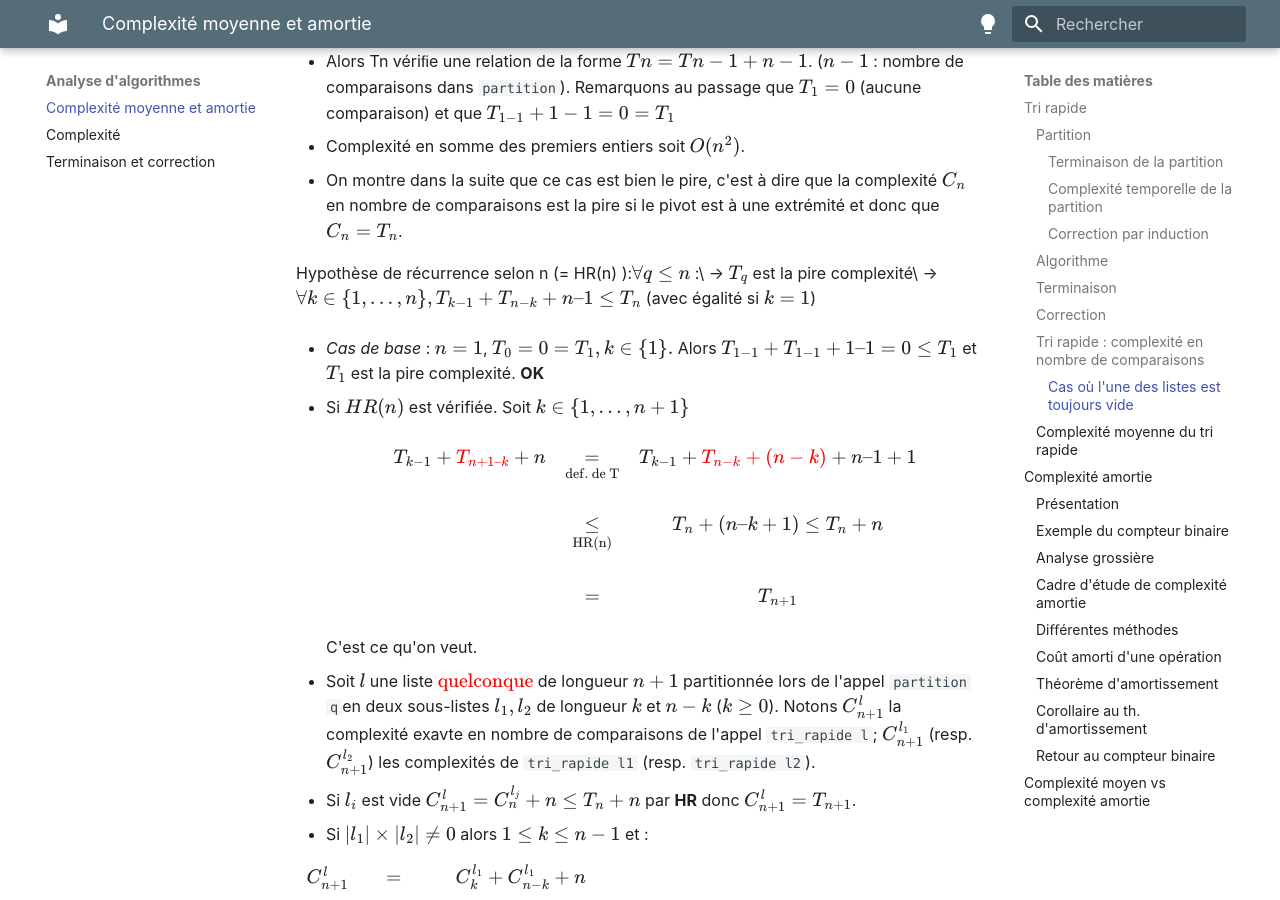
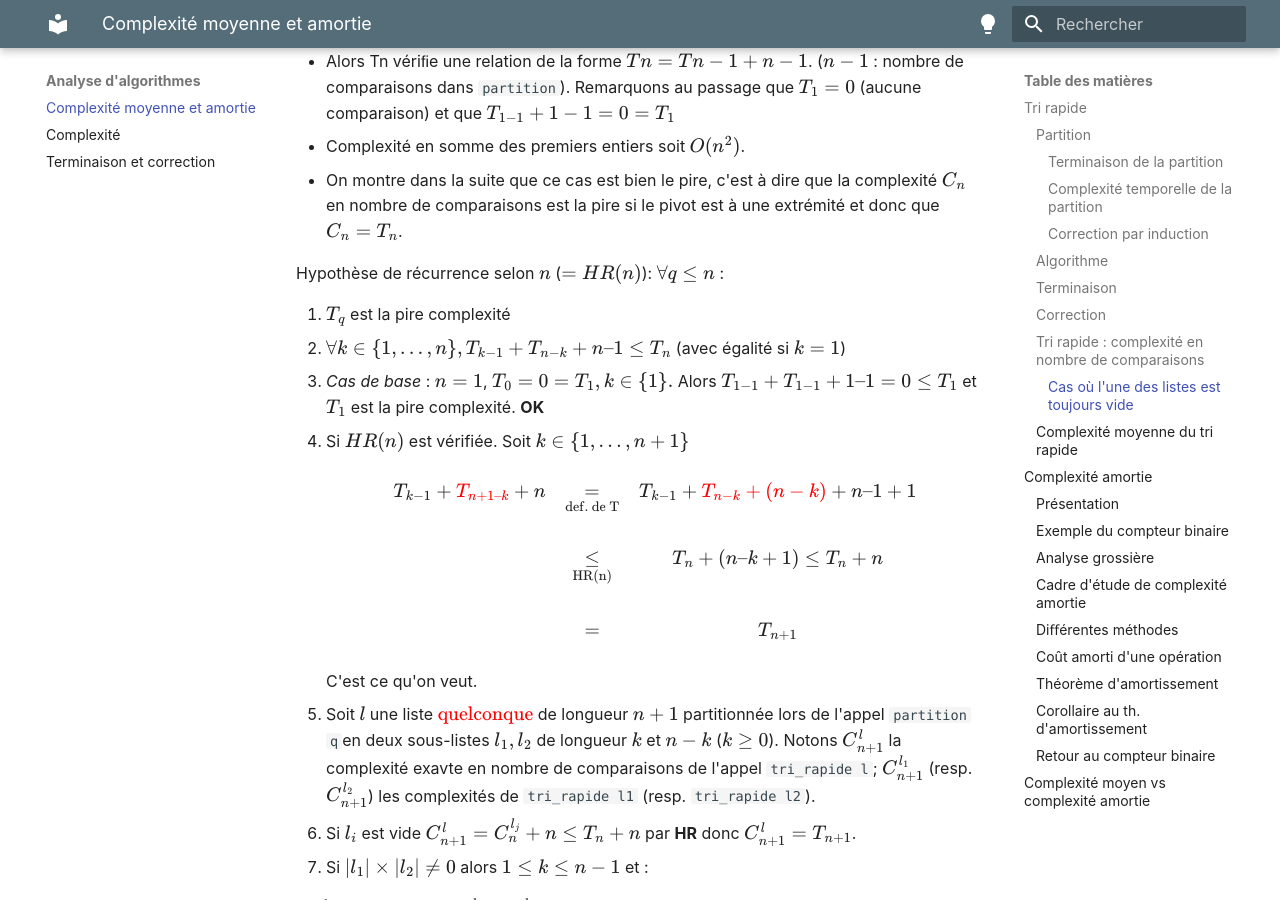
Before and after one commit to mp2i-thiers/mp2i-thiers.github.io, an MkDocs documentation site: the page built from docs/Analyse d'algorithmes/Complexité moyenne et amortie.md, in a window 1280 px wide and 900 px high, scrolled down 3528 px. Built offline with MkDocs 1.6.1 and Material for MkDocs 9.7.7, drawn with Linux system fonts in a browser that asks for light colours; some of the changed lines change nothing that is shown.

Commit message:
all good now

```diff
--- a/docs/Analyse d'algorithmes/Complexité moyenne et amortie.md
+++ b/docs/Analyse d'algorithmes/Complexité moyenne et amortie.md
@@ -111,9 +111,11 @@ On désigne par $T_n$ la complexité temporelle en nombre de compraisons pour un
 - Complexité en somme des premiers entiers soit $O(n^2)$.
 - On montre dans la suite que ce cas est bien le pire, c'est à dire que la complexité $C_n$ en nombre de comparaisons est la pire si le pivot est à une extrémité et donc que $C_n = T_n$.
 
-Hypothèse de récurrence selon n (= HR(n) ):$\forall q \leq n$ :\
-→ $T_{q}$ est la pire complexité\
-→ $\forall k \in \{ 1,\ldots,n\},T_{k - 1} + T_{n - k} + n–1 \leq T_{n}$ (avec égalité si $k=1$)
+Hypothèse de récurrence selon $n$ ($= HR(n)$):
+$\forall q \leq n$ :
+
+ 1. $T_{q}$ est la pire complexité
+ 2. $\forall k \in \{ 1,\ldots,n\},T_{k - 1} + T_{n - k} + n–1 \leq T_{n}$ (avec égalité si $k=1$)
 
 - _Cas de base_ :  $n = 1$, $T_0 = 0 = T_1,k \in \{ 1\}.$ Alors $T_{1 - 1} + T_{1 - 1} + 1–1 = 0 \leq T_1$ et $T_1$ est la pire complexité. **OK**
 
```
